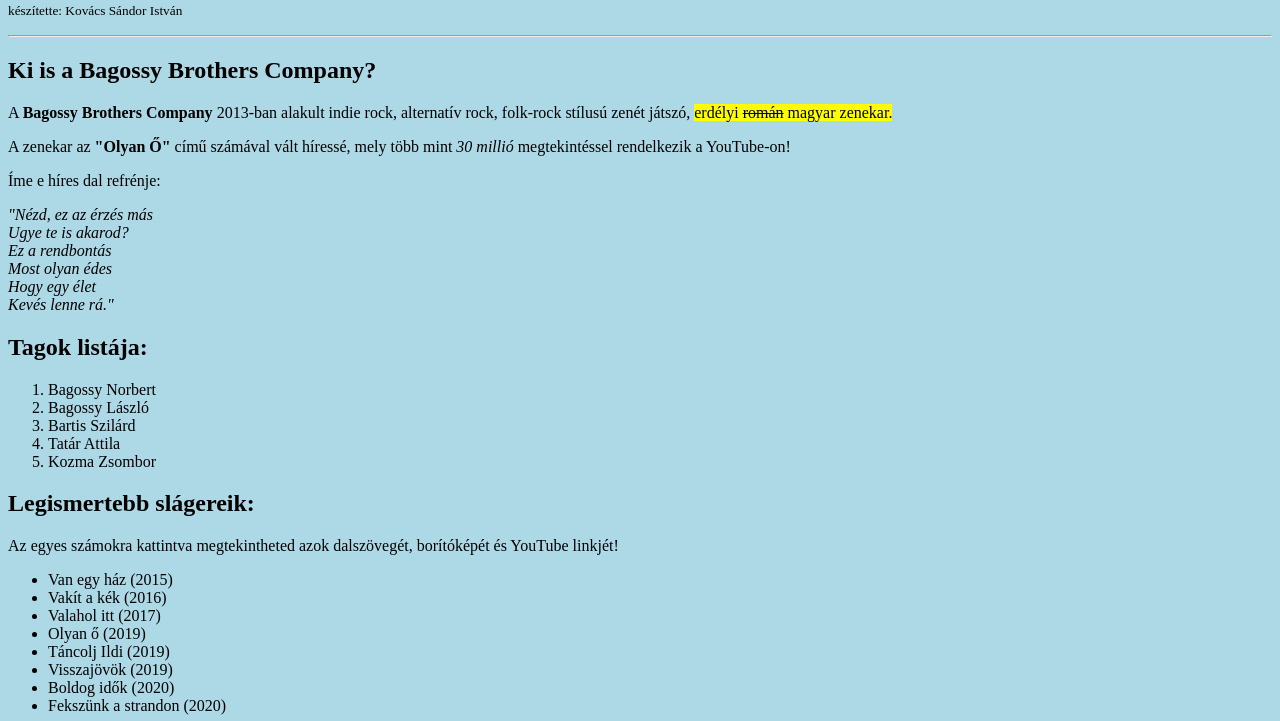
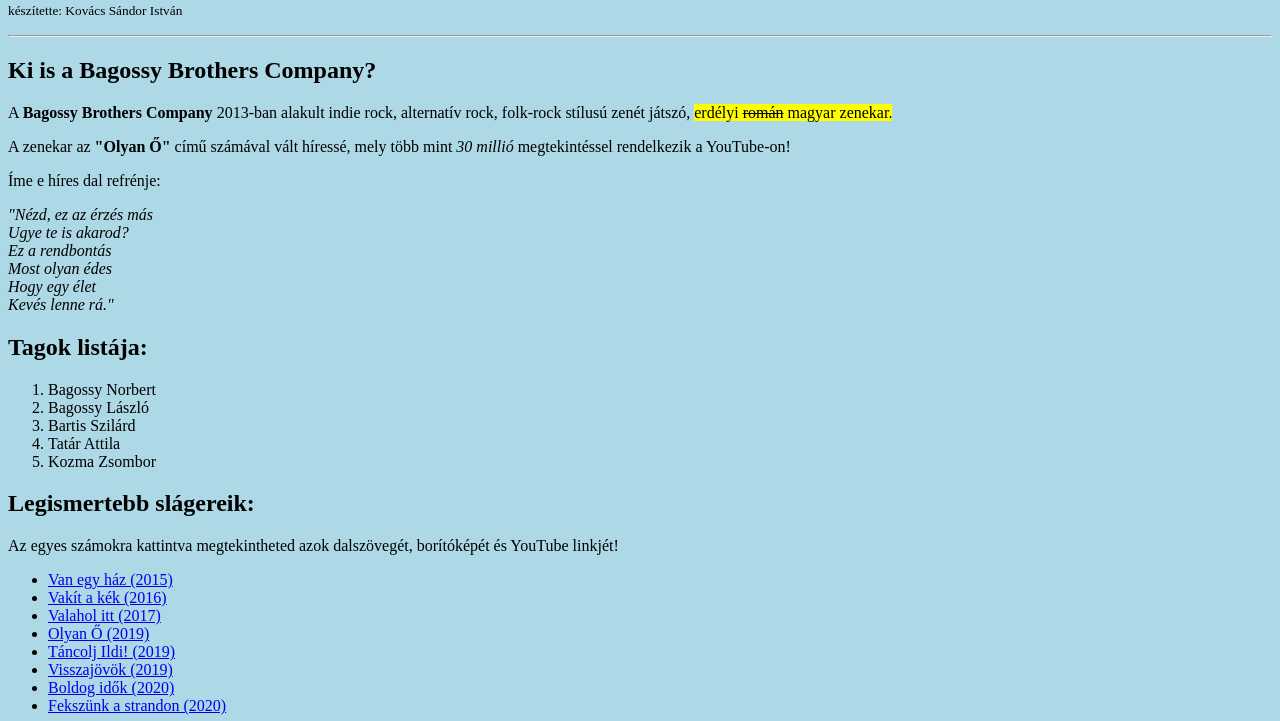
Before and after one commit to kovacs-sandor-istvan/BagossyBrothersCompany, a plain HTML site: page bagossy_fan-weboldal.html in a window 1280 px wide. Shown: the part 79-800 px from the top of the page. Drawn offline with Linux system fonts and the light colour scheme.

Commit message:
Lyrics HTML-ek beágyazva a slágerek felsorolásba

```diff
--- a/bagossy_fan-weboldal.html
+++ b/bagossy_fan-weboldal.html
@@ -30,14 +30,14 @@
 <h2>Legismertebb slágereik:</h2>
 <p>Az egyes számokra kattintva megtekintheted azok dalszövegét, borítóképét és YouTube linkjét!</p>
 <ul>
-    <li>Van egy ház (2015)</li>
-    <li>Vakít a kék (2016)</li>
-    <li>Valahol itt (2017)</li>
-    <li>Olyan ő (2019)</li>
-    <li>Táncolj Ildi (2019)</li>
-    <li>Visszajövök (2019)</li>
-    <li>Boldog idők (2020)</li>
-    <li>Fekszünk a strandon (2020)</li>
+    <li><a href="Dalszövegek/Van egy ház.html">Van egy ház (2015)</a></li>
+    <li><a href="Dalszövegek/Vakít a kék.html">Vakít a kék (2016)</a></li>
+    <li><a href="Dalszövegek/Valahol itt.html">Valahol itt (2017)</a></li>
+    <li><a href="Dalszövegek/Olyan Ő.html">Olyan Ő (2019)</a></li>
+    <li><a href="Dalszövegek/Táncolj Ildi!.html">Táncolj Ildi! (2019)</a></li>
+    <li><a href="Dalszövegek/Visszajövök.html">Visszajövök (2019)</a></li>
+    <li><a href="Dalszövegek/Boldog idők.html">Boldog idők (2020)</a></li>
+    <li><a href="Dalszövegek/Fekszünk a strandon.html">Fekszünk a strandon (2020)</a></li>
 </ul>
 <h2>Weboldalaik</h2>
 <ul>
```
